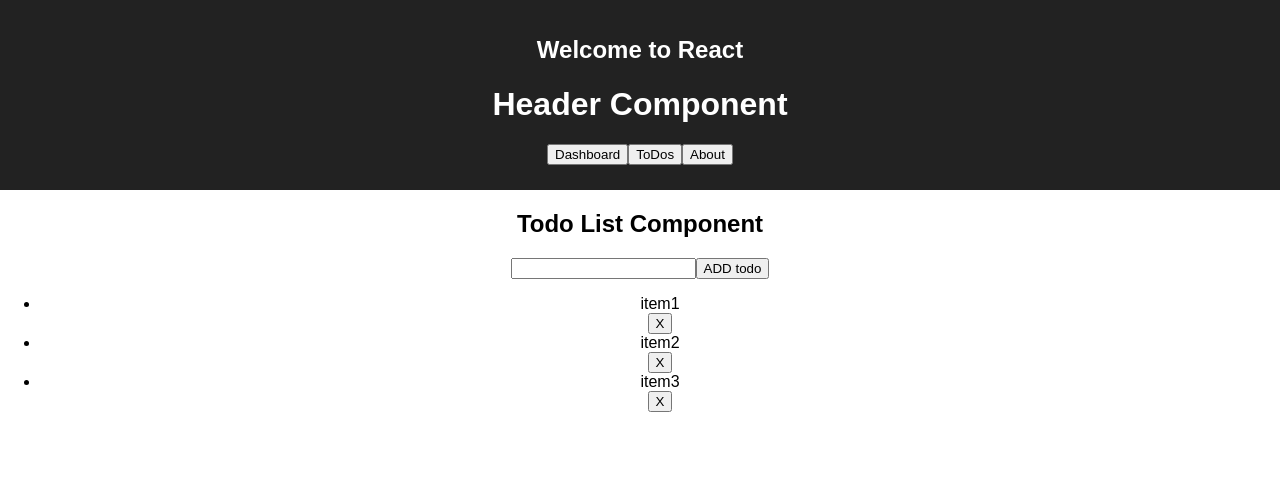
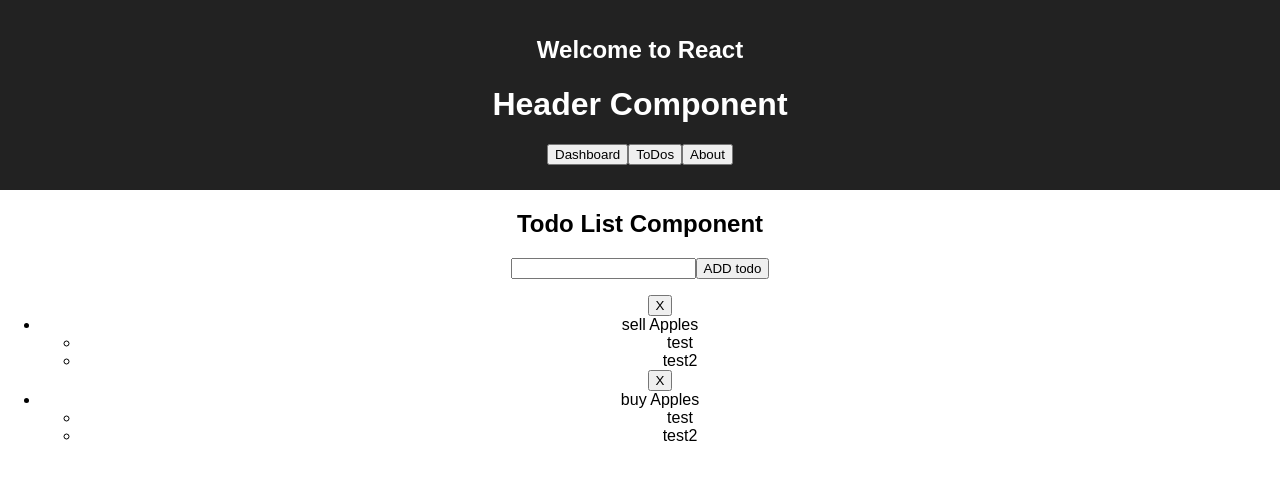
Before and after one commit to OomEttie/todoReact, a React (Create React App) app in the folder react/: page /todos in a window 1280 px wide. Shown: the top 480 px of the page. Built offline with nearby package versions, Linux system fonts and the light colour scheme; the HTML template or start-up script is replaced by a standard one.

Commit message:
Benspired --> L1 refactor

```diff
--- a/react/package.json
+++ b/react/package.json
@@ -5,11 +5,13 @@
   "dependencies": {
     "@types/react-router": "^4.0.30",
     "@types/react-router-dom": "^4.3.0",
+    "@types/uuid": "^3.4.4",
     "express": "^4.16.3",
     "react": "^16.4.2",
     "react-dom": "^16.4.2",
     "react-router-dom": "^4.3.1",
-    "react-scripts-ts": "2.17.0"
+    "react-scripts-ts": "2.17.0",
+    "uuid": "^3.3.2"
   },
   "scripts": {
     "start": "react-scripts-ts start",
--- a/react/src/App.tsx
+++ b/react/src/App.tsx
@@ -1,7 +1,7 @@
 import * as React from 'react';
 import './App.css';
 
-import { BrowserRouter as Router, Route } from 'react-router-dom';
+import { BrowserRouter as Switch, Route  } from 'react-router-dom';
 
 import About from './components/about/about';
 import Dashboard from './components/dashboard/dashboard';
@@ -15,7 +15,7 @@ class App extends React.Component {
 
   public render() {
     return (
-      <Router>
+      <Switch>
         <div className="App">
           <header className="App-header">
             <h1 className="App-title">Welcome to React</h1>
@@ -28,7 +28,7 @@ class App extends React.Component {
           </div>
           <p>{this.state.response}</p>
         </div>
-      </Router>
+      </Switch>
     );
   }
 }
--- a/react/src/components/todo/todo.tsx
+++ b/react/src/components/todo/todo.tsx
@@ -1,53 +1,65 @@
 import * as React from 'react';
+import { v1 as uuid } from 'uuid';
+
+const getNewItem = (desc: string = "") => ({
+  description: desc,
+  id: uuid(),
+  todoItems: [
+    {
+      title: 'test'
+    },
+    { title: 'test2' }
+  ]
+});
 
 class Header extends React.Component {
   state = {
-    newTodo: '',
-    todos: [
-      'item1',
-      'item2',
-      'item3'
-    ]
+    newTodoDescription: '',
+    todos: [getNewItem('sell Apples'), getNewItem('buy Apples')]
   };
 
-  //**HELP ??? state object not working */
+
   handleRemoveItem = (item: any) => {
     this.setState((prevState) => ({ todos: this.state.todos.filter(todoItem => todoItem !== item) }));
-    // this.state.todos = this.state.todos.filter(obj => obj !== item);
   }
 
   handleAddTodo = () => {
-    const newTodoItem = this.state.newTodo;
-    if (newTodoItem.length > 0) {
-      this.setState((prevState) => ({ todos: this.state.todos.concat([newTodoItem]), newTodo: '' }));
+    if (this.state.newTodoDescription !== "") {
+      this.setState({ todos: this.state.todos.concat(getNewItem(this.state.newTodoDescription)) });
+      this.setState({ newTodoDescription: '' });
     }
   }
 
+  EditItem = (todoItem: any) => {
+    console.log(todoItem)
+  }
+
   handleChange = (e: any) => {
-    this.setState({ newTodo: e.target.value })
+    this.setState({ newTodoDescription: e.target.value })
   }
 
   public render() {
     return (
-      <div>
+      <div >
         <div>
           <h2>Todo List Component</h2>
-          <input type="text" value={this.state.newTodo} onChange={this.handleChange} />
+          <input type="text" value={this.state.newTodoDescription} onChange={this.handleChange} />
           <button onClick={this.handleAddTodo}>ADD todo</button>
         </div>
         <div>
           <ul>
-            {this.state.todos.map(todoItem => {
-              const todoItemDiv = todoItem + 'div';
-              const todoItemLi = todoItem + 'li';
-              const todoItemBtn = todoItem + 'btn';
-              return (
-                <div key={todoItemDiv}>
-                  <li key={todoItemLi}>{todoItem}</li>
-                  <button key={todoItemBtn} onClick={e => { this.handleRemoveItem(todoItem) }}>X</button>
-                </div>
-              )
-            })}
+            {this.state.todos.map(todoItem => (
+                <div key={uuid()} >
+                  <button key={uuid()} onClick={() => { this.handleRemoveItem(todoItem) }}>X</button>
+                  <div key={uuid()}>
+                    <li key={uuid()} onClick={() => this.EditItem(todoItem)}>{todoItem.description}</li>
+                    {todoItem.todoItems.map(item => (
+                      <ul key={uuid()}>
+                        <li key={uuid()} onClick={() => this.EditItem(todoItem)}>{item.title}</li>
+                      </ul>))}
+                  </div>
+                </div>)
+            )}
           </ul>
         </div>
       </div>
```
Also changed, not shown: react/tslint.json (deleted, +0 -20 lines), 1 other file (tests, documents, lock files or other folders).
